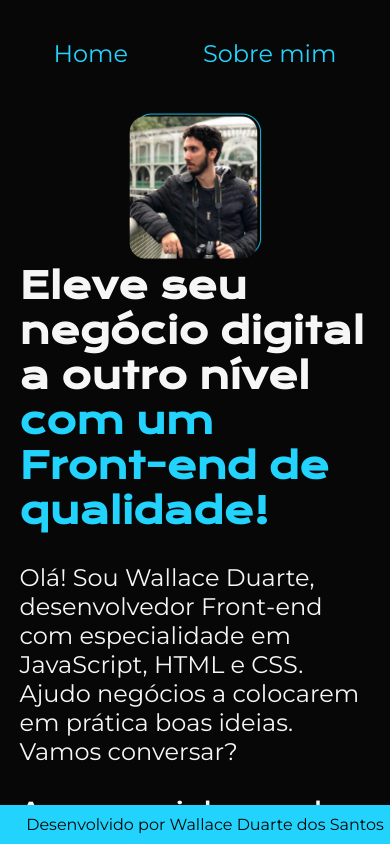
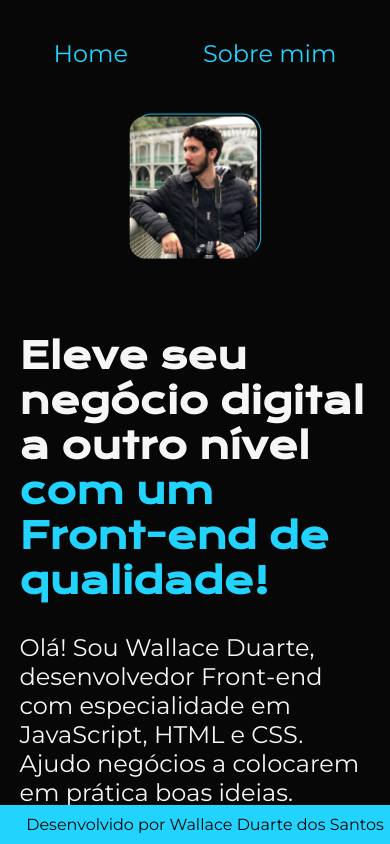
Before and after one commit to WallDuarte/SitePessoal, a plain HTML site: page index.html in a window 390 px wide. Shown: the top 844 px of the page. Drawn offline with nearby package versions, Linux system fonts and the light colour scheme.

Commit message:
Add files via upload

```diff
--- a/Styles/style.css
+++ b/Styles/style.css
@@ -144,5 +144,6 @@ body {
     .apresentacao__conteudo {
         width: auto;
         height: auto;
+        padding: 20% 0%;
     }
 }
```
